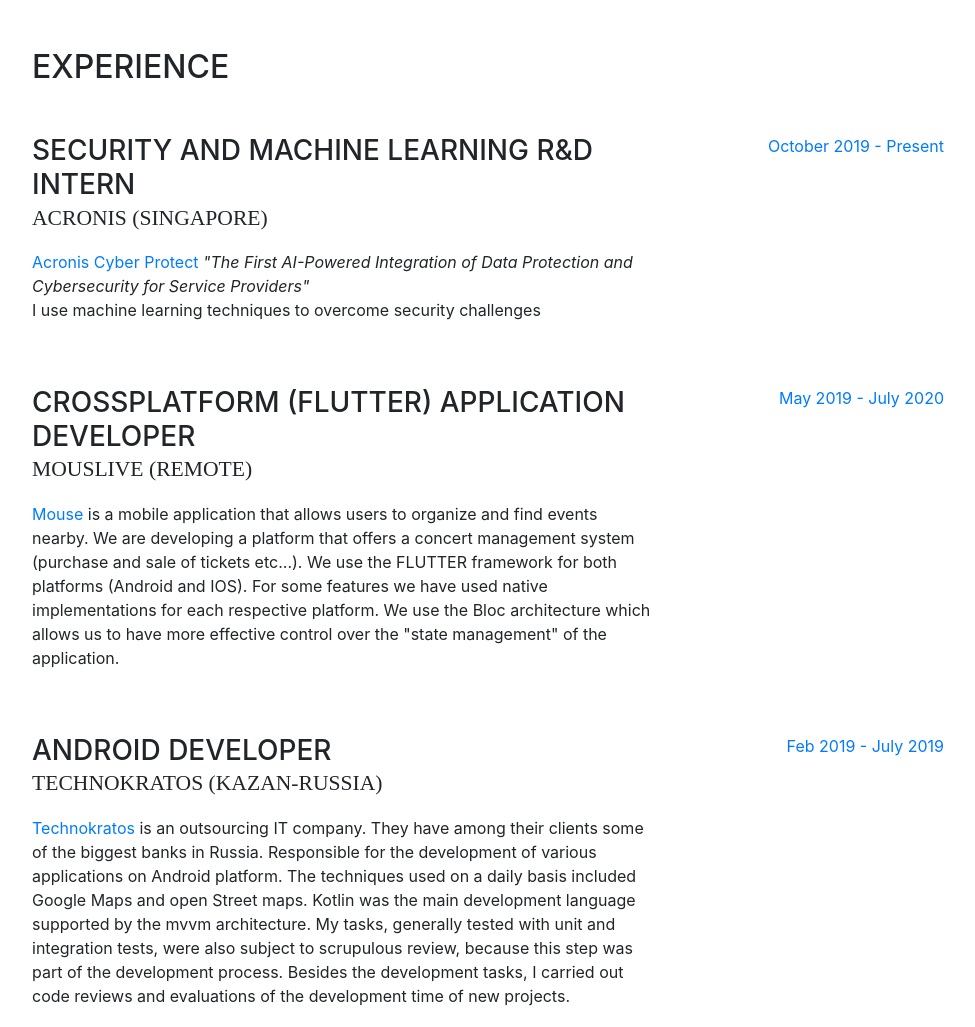
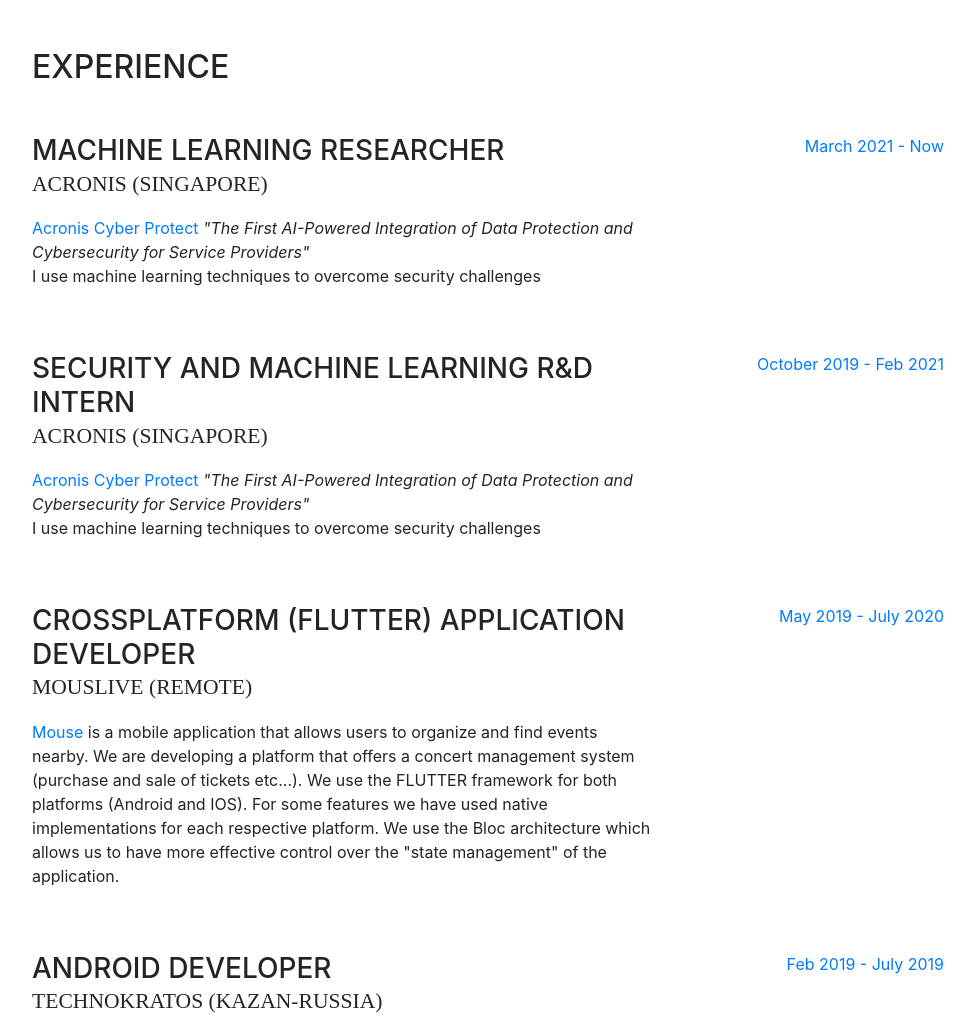
Before and after one commit to guediagael/guediagael.github.io, a website with bundled scripts: page index.html in a window 1280 px wide. Shown: the part 800-1827 px from the top of the page, without its empty margins (288-1263 px from the left). Built offline with nearby package versions, Linux system fonts and the light colour scheme; a web font is replaced by a local one.

Commit message:
updated education and job

```diff
--- a/index.html
+++ b/index.html
@@ -119,6 +119,17 @@
       <section class="resume-section p-3 p-lg-5 d-flex flex-column" id="experience">
         <div class="my-auto">
           <h2 class="mb-5">Experience</h2>
+          <div class="resume-item d-flex flex-column flex-md-row mb-5">
+            <div class="resume-content mr-auto">
+              <h3 class="mb-0">Machine Learning Researcher</h3>
+              <div class="subheading mb-3">Acronis (Singapore)</div>
+              <p><a href="https://www.acronis.com/">Acronis Cyber Protect </a> <i>"The First AI-Powered Integration of Data Protection and Cybersecurity for Service Providers" </i><br/>
+                I use machine learning techniques to overcome security challenges</p>
+            </div>
+            <div class="resume-date text-md-right">
+              <span class="text-primary">March 2021 - Now</span>
+            </div>
+          </div>
 
           <div class="resume-item d-flex flex-column flex-md-row mb-5">
             <div class="resume-content mr-auto">
@@ -128,7 +139,7 @@
                 I use machine learning techniques to overcome security challenges</p>
             </div>
             <div class="resume-date text-md-right">
-              <span class="text-primary">October 2019 - Present</span>
+              <span class="text-primary">October 2019 - Feb 2021</span>
             </div>
           </div>
 
@@ -236,7 +247,7 @@
               <!-- <p>GPA: 3.23</p> -->
             </div>
             <div class="resume-date text-md-right">
-              <span class="text-primary">August 2019 - December 2020</span>
+              <span class="text-primary">August 2019 - February 2021</span>
             </div>
           </div>
 
```
